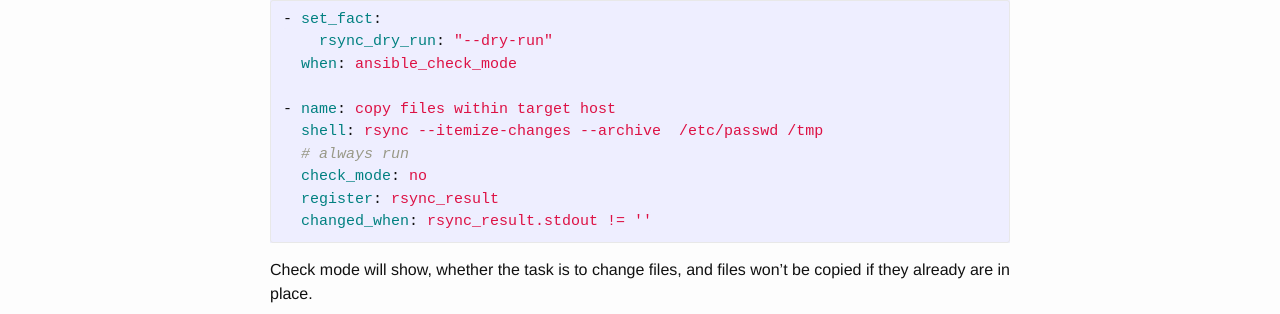
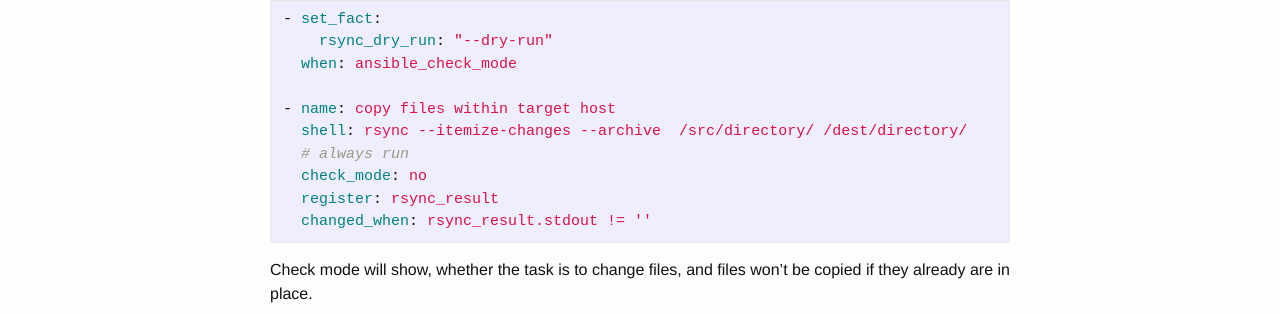
Before and after one commit to selivan/selivan.github.io, a Jekyll site: the page built from _posts/2017-06-07-ansible-copy-local-files-within-target-host.md, in a window 1280 px wide. Shown: the part 397-711 px from the top of the page. Built offline with Jekyll 4.4.1, drawn with Linux system fonts in a browser that asks for light colours; comment, search, counter and statistics services are not loaded.

Commit message:
post updated

```diff
--- a/_posts/2017-06-07-ansible-copy-local-files-within-target-host.md
+++ b/_posts/2017-06-07-ansible-copy-local-files-within-target-host.md
@@ -13,7 +13,7 @@ To make this properly, you can use `rsync` command on target host with some hack
   when: ansible_check_mode
 
 - name: copy files within target host
-  shell: rsync --itemize-changes --archive {{ rsync_dry_run | default('') }} /etc/passwd /tmp
+  shell: rsync --itemize-changes --archive {{ rsync_dry_run | default('') }} /src/directory/ /dest/directory/
   # always run
   check_mode: no
   register: rsync_result
```
